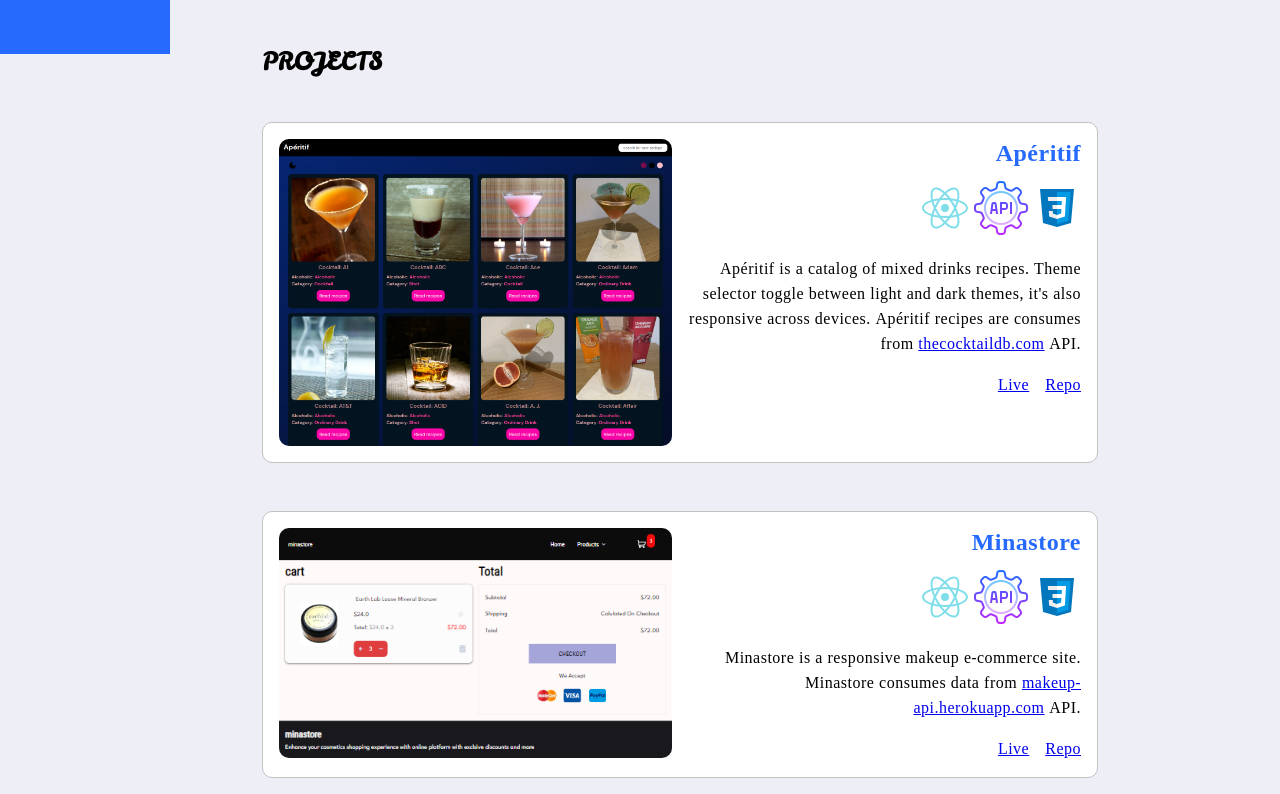
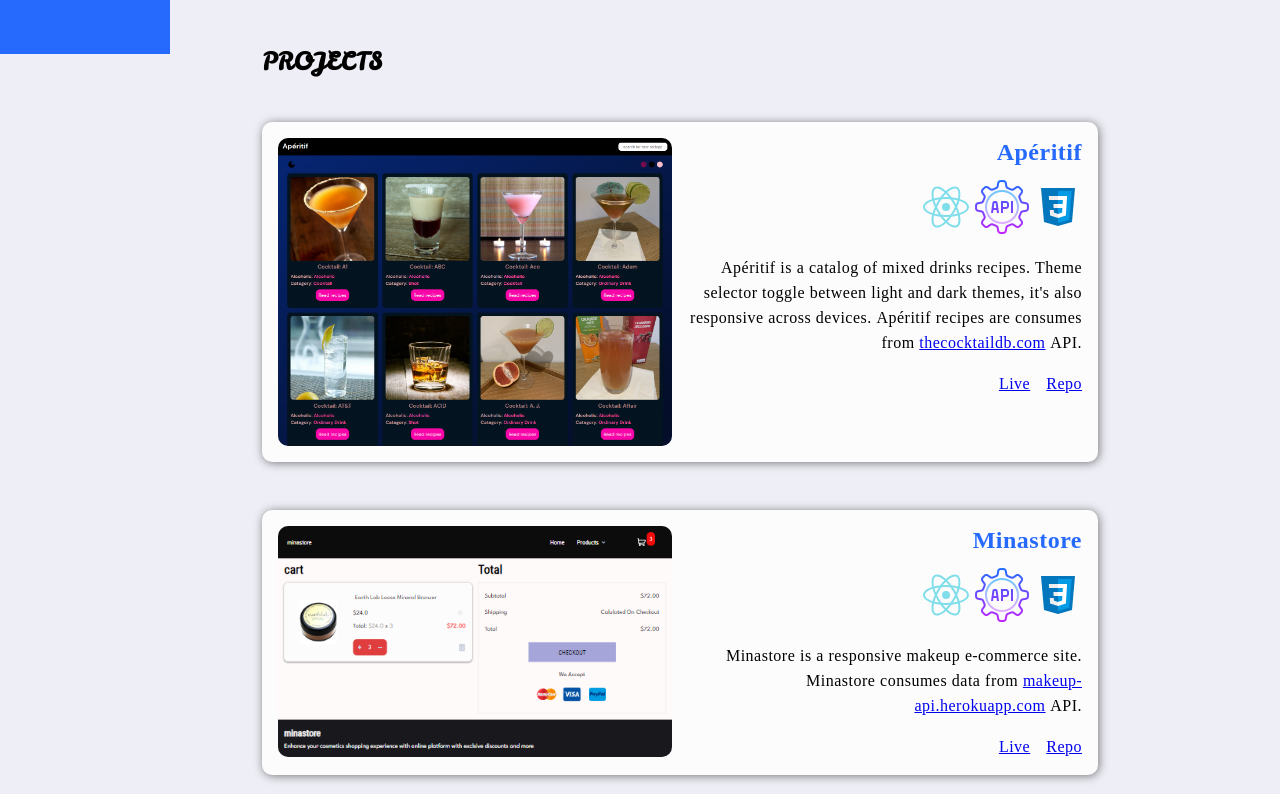
Before and after one commit to ibimina/ibimina-portfolio, a React (Create React App) app: page / in a window 1280 px wide. Shown: the part 746-1540 px from the top of the page. Built offline with nearby package versions, Linux system fonts and the light colour scheme.

Commit message:
styles:  added contrast to project wrappewr

```diff
--- a/src/App.css
+++ b/src/App.css
@@ -152,8 +152,8 @@ textarea {
 
 #work article{
   padding: 1em;
-  background-color: #fff;
-  border: 1px solid rgb(196, 193, 193);
+  background-color: hsl(0, 0%, 99%);
+  box-shadow: 1px 1px 10px rgba(0, 0, 0, 0.5);
   border-radius: 10px;
 }
 .thanks{
@@ -182,9 +182,6 @@ textarea {
     justify-content: center;
     align-items: center;
     gap: 2em;
-    /* display: grid; */
-    /* grid-template-columns: 1fr 1fr; */
-    /* align-items: center; */
   }
   .info {
     text-align: left;
@@ -231,4 +228,3 @@ textarea {
     margin-bottom: 0;
   }
 }
-/* transition: 500ms ease-in-out; */
```
